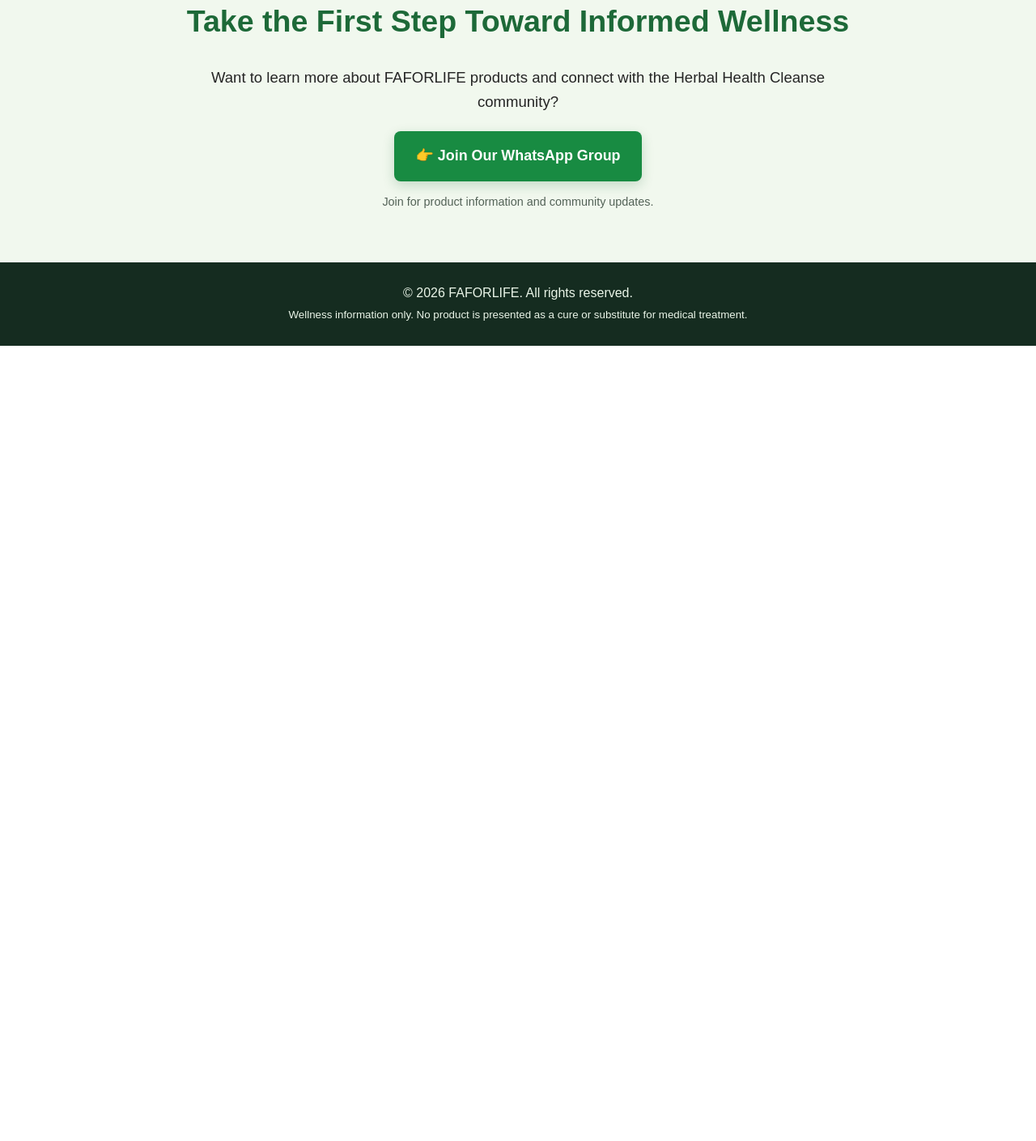
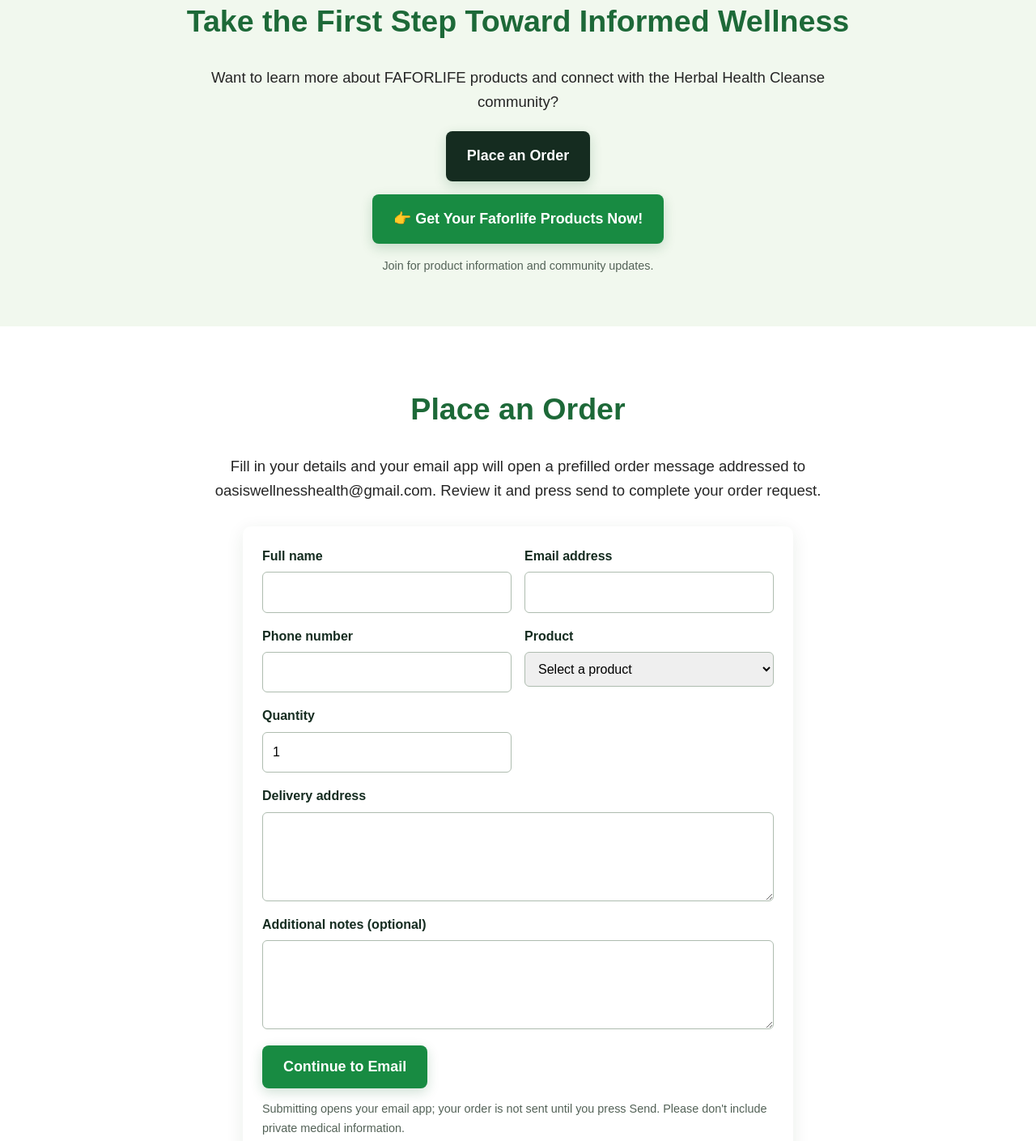
Before and after one commit to emmaexcels07-maker/faforlife, a plain HTML site: page index.html in a window 1280 px wide. Shown: the part 6889-8298 px from the top of the page at 81% size. Before the commit the page ends 7316 px from the top, so only its background shows below. Drawn offline with Linux system fonts and the light colour scheme.

Commit message:
Describe the changes made

```diff
--- a/index.html
+++ b/index.html
@@ -153,6 +153,65 @@
             background: #116a31
         }
 
+        .cta-secondary {
+            background: var(--dark)
+        }
+
+        .cta-secondary:hover {
+            background: #0d1f15
+        }
+
+        .order-form {
+            max-width: 680px;
+            margin: 28px auto 0;
+            padding: 24px;
+            background: white;
+            border-radius: 10px;
+            box-shadow: 0 5px 22px #163b1b16;
+            text-align: left
+        }
+
+        .form-grid {
+            display: grid;
+            grid-template-columns: repeat(2, minmax(0, 1fr));
+            gap: 16px
+        }
+
+        .form-field {
+            display: flex;
+            flex-direction: column;
+            gap: 6px
+        }
+
+        .form-field-full {
+            grid-column: 1 / -1
+        }
+
+        .form-field label {
+            font-weight: bold;
+            color: var(--dark)
+        }
+
+        .form-field input,
+        .form-field select,
+        .form-field textarea {
+            width: 100%;
+            padding: 11px 12px;
+            border: 1px solid #aebcaf;
+            border-radius: 6px;
+            font: inherit
+        }
+
+        .form-field textarea {
+            min-height: 110px;
+            resize: vertical
+        }
+
+        .form-submit {
+            margin-top: 20px;
+            cursor: pointer
+        }
+
         .small {
             font-size: .9rem;
             color: #536257
@@ -194,6 +253,18 @@
 
             .hero {
                 padding-top: 8px
+            }
+
+            .form-grid {
+                grid-template-columns: 1fr
+            }
+
+            .form-field-full {
+                grid-column: auto
+            }
+
+            .order-form {
+                padding: 18px
             }
         }
     </style>
@@ -268,15 +339,80 @@
             <div class="wrap">
                 <h2>Take the First Step Toward Informed Wellness</h2>
                 <p class="text">Want to learn more about FAFORLIFE products and connect with the Herbal Health Cleanse
-                    community?</p><a class="cta"
+                    community?</p><a class="cta cta-secondary" href="#place-order">Place an Order</a>
+                <p><a class="cta"
                     href="https://chat.whatsapp.com/HgEwfd7QEgd1qGgyeSDfJO?s=cl&amp;p=a&amp;mlu=4&amp;ilr=4"
-                    target="_blank" rel="noopener noreferrer">👉 Join Our WhatsApp Group</a>
+                    target="_blank" rel="noopener noreferrer">👉 Get Your Faforlife Products Now!</a></p>
                 <p class="small">Join for product information and community updates.</p>
+            </div>
+        </section>
+        <section class="section" id="place-order">
+            <div class="wrap">
+                <h2>Place an Order</h2>
+                <p class="text">Fill in your details and your email app will open a prefilled order message addressed to
+                    oasiswellnesshealth@gmail.com. Review it and press send to complete your order request.</p>
+                <form class="order-form" id="order-form">
+                    <div class="form-grid">
+                        <div class="form-field">
+                            <label for="customer-name">Full name</label>
+                            <input id="customer-name" name="Full name" autocomplete="name" required>
+                        </div>
+                        <div class="form-field">
+                            <label for="customer-email">Email address</label>
+                            <input id="customer-email" name="Email address" type="email" autocomplete="email" required>
+                        </div>
+                        <div class="form-field">
+                            <label for="customer-phone">Phone number</label>
+                            <input id="customer-phone" name="Phone number" type="tel" autocomplete="tel" required>
+                        </div>
+                        <div class="form-field">
+                            <label for="order-product">Product</label>
+                            <select id="order-product" name="Product" required>
+                                <option value="" selected disabled>Select a product</option>
+                                <option>Faforon</option>
+                                <option>Salud</option>
+                                <option>Spidex 19</option>
+                                <option>FAFORLIFE toothpaste</option>
+                                <option>Other / product enquiry</option>
+                            </select>
+                        </div>
+                        <div class="form-field">
+                            <label for="order-quantity">Quantity</label>
+                            <input id="order-quantity" name="Quantity" type="number" min="1" value="1" required>
+                        </div>
+                        <div class="form-field form-field-full">
+                            <label for="delivery-address">Delivery address</label>
+                            <textarea id="delivery-address" name="Delivery address" autocomplete="street-address"
+                                required></textarea>
+                        </div>
+                        <div class="form-field form-field-full">
+                            <label for="order-notes">Additional notes (optional)</label>
+                            <textarea id="order-notes" name="Additional notes"></textarea>
+                        </div>
+                    </div>
+                    <button class="cta form-submit" type="submit">Continue to Email</button>
+                    <p class="small">Submitting opens your email app; your order is not sent until you press Send.
+                        Please don't include private medical information.</p>
+                </form>
             </div>
         </section>
     </main>
     <footer>© 2026 FAFORLIFE. All rights reserved.<br><small>Wellness information only. No product is presented as a
             cure or substitute for medical treatment.</small></footer>
+    <script>
+        document.getElementById("order-form").addEventListener("submit", function (event) {
+            event.preventDefault();
+
+            const form = event.currentTarget;
+            const fields = new FormData(form);
+            const body = Array.from(fields.entries())
+                .map(([label, value]) => `${label}: ${value}`)
+                .join("\n");
+            const subject = `FAFORLIFE order - ${fields.get("Full name")}`;
+
+            window.location.href = `mailto:oasiswellnesshealth@gmail.com?subject=${encodeURIComponent(subject)}&body=${encodeURIComponent(body)}`;
+        });
+    </script>
 </body>
 
 </html>
```
